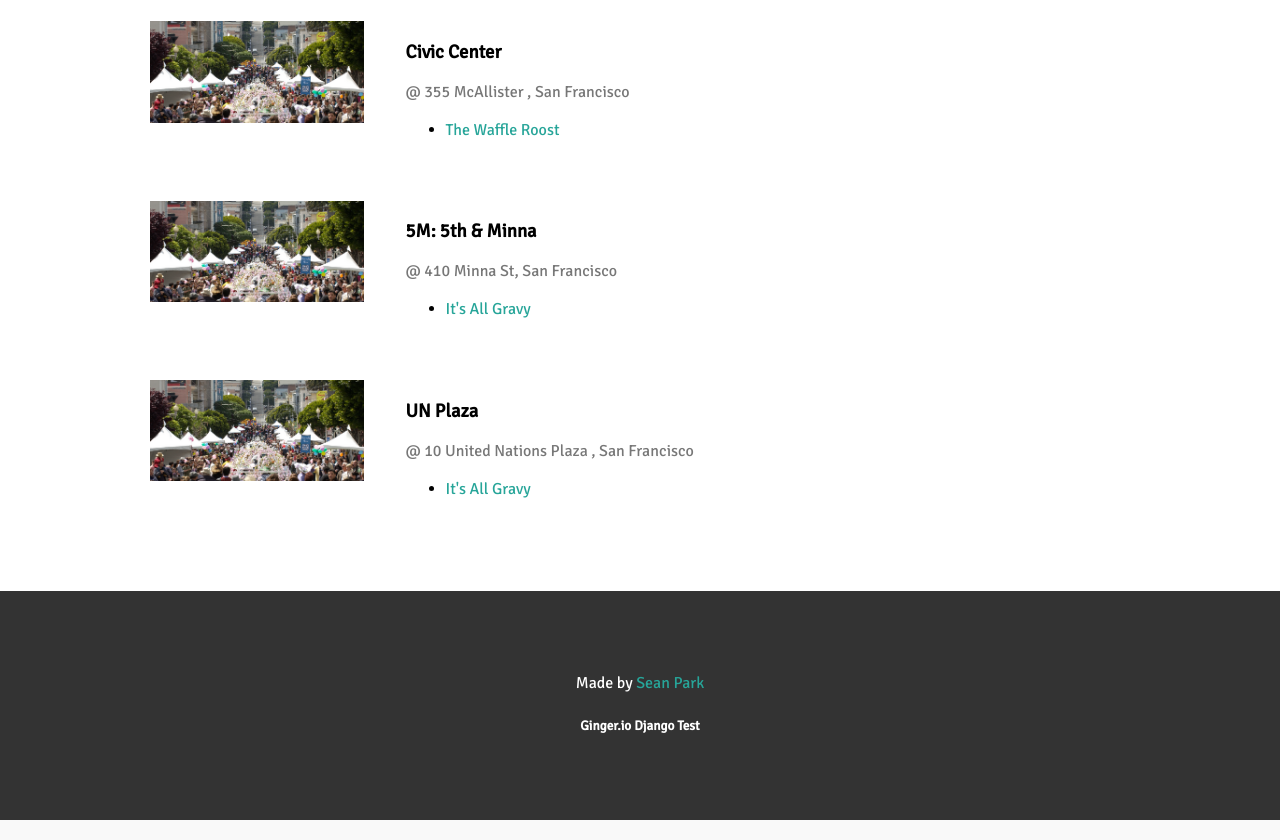
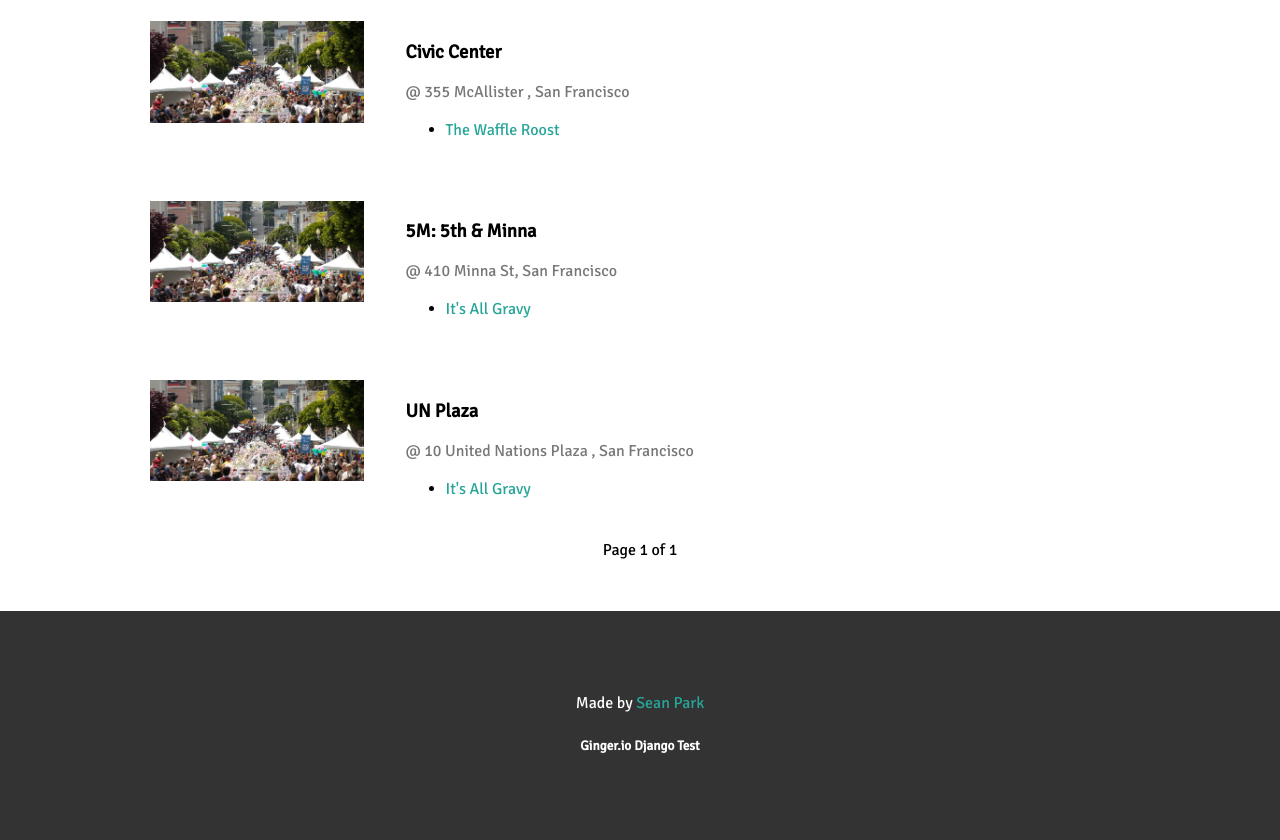
Before and after one commit to spark33/gingerio-test, a Django app: page /events/ in a window 1280 px wide. Shown: the part 112-952 px from the top of the page. Run offline with Django 3.2, Linux system fonts and the light colour scheme; data comes from the database, SQL or seed files in the repository.

Commit message:
added pagination

```diff
--- a/events/templates/events/index.html
+++ b/events/templates/events/index.html
@@ -4,9 +4,9 @@
 {% block title %}Events{% endblock %}
 
 {% block content %}
-	{% if upcoming_events_list %}
+	{% if events %}
 		<table id="event-list">
-	    {% for event in upcoming_events_list %}
+	    {% for event in events %}
 	    <tr>
 	        <td>
 	        	<a href="{% url 'events:detail' event.id %}">
@@ -29,6 +29,23 @@
 	    </tr>
 	    {% endfor %}
 	  </table>
+	  <div class="pagination">
+	    <span class="step-links">
+
+	    	<span class="current">
+            Page {{ events.number }} of {{ events.paginator.num_pages }}
+        </span>
+        <br/>
+
+        {% if events.has_previous %}
+            <a href="?page={{ events.previous_page_number }}" class="link">previous </a>
+        {% endif %}
+
+        {% if events.has_next %}
+            <a href="?page={{ events.next_page_number }}" class="link"> next</a>
+        {% endif %}
+	    </span>
+		</div>
 	{% else %}
 	    <p>No events are available.</p>
 	{% endif %}
--- a/events/views.py
+++ b/events/views.py
@@ -1,16 +1,26 @@
 from django.http import HttpResponse
 from django.template import loader
 from django.shortcuts import get_object_or_404, render
+from django.core.paginator import Paginator, EmptyPage, PageNotAnInteger
 
 from .models import Event
 
 def index(request):
-	upcoming_events_list = Event.objects.order_by('-start_time')[:30]
+	upcoming_events_list = Event.objects.all().order_by('-start_time')
 	template = loader.get_template('events/index.html')
-	context = {
-		'upcoming_events_list': upcoming_events_list,
-	}
-	return render(request, 'events/index.html', context)
+	paginator = Paginator(upcoming_events_list, 10) # Show 10 events per page
+
+	page = request.GET.get('page')
+	try:
+		events = paginator.page(page)
+	except PageNotAnInteger:
+		# If page is not an integer, deliver first page.
+		events = paginator.page(1)
+	except EmptyPage:
+		# If page is out of range (e.g. 9999), deliver last page of results.
+		events = paginator.page(paginator.num_pages)
+
+	return render(request, 'events/index.html', {'events': events})
 
 
 def detail(request, event_id):
```
Also changed, not shown: vendors/templates/vendors/index.html (+17 -2 lines), vendors/views.py (+15 -5 lines), 1 other file.
